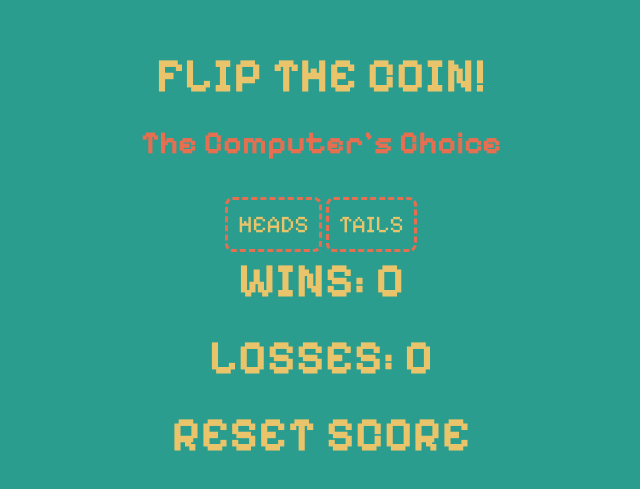
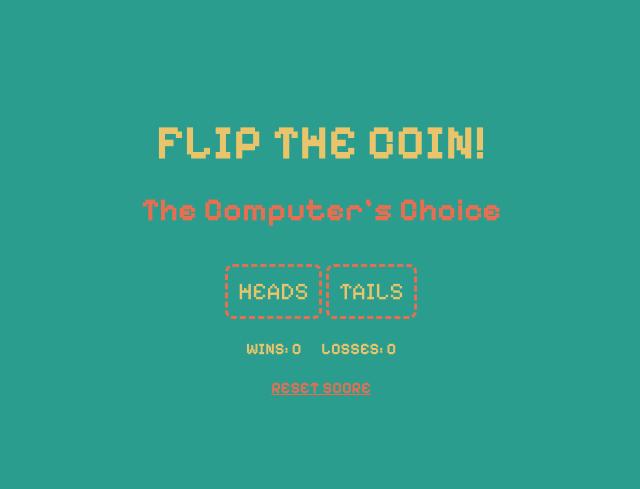
Before and after one commit to we2004/coin-flip, a plain HTML site: page index.html in a window 1280 px wide. Shown: the part 135-624 px from the top of the page, without its empty margins (319-959 px from the left). Drawn offline with nearby package versions, Linux system fonts and the light colour scheme.

Commit message:
Update styles.css

```diff
--- a/styles.css
+++ b/styles.css
@@ -51,3 +51,28 @@ button {
 
     cursor: pointer;
 }
+
+.score {
+    display: flex;
+    align-items: center;
+    justify-content: center;
+
+    margin-top: 20px;
+    gap: 20px;
+}
+
+.wins,
+.losses {
+    display: inline-block;
+    font-size: 1rem;
+
+    margin: 0px;
+}
+
+.reset-score {
+    font-size: 1rem;
+    color: #E76F51;
+    margin-top: 20px;
+    text-decoration: underline;
+    cursor: pointer;
+}
```
